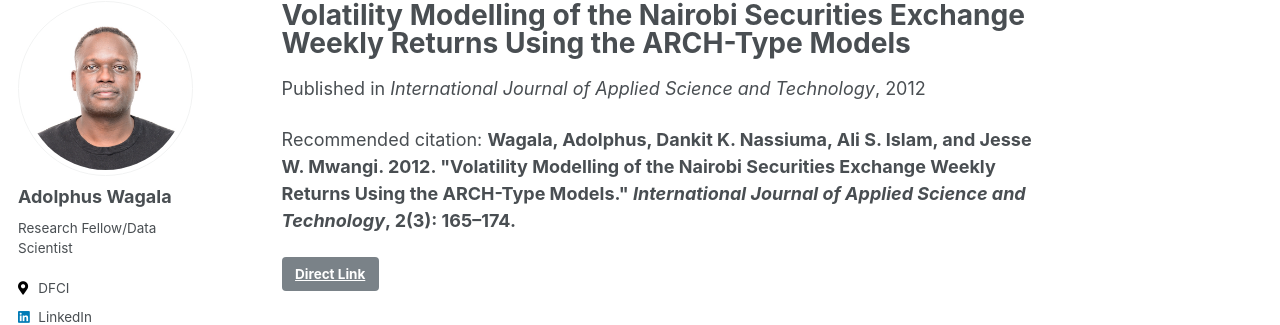
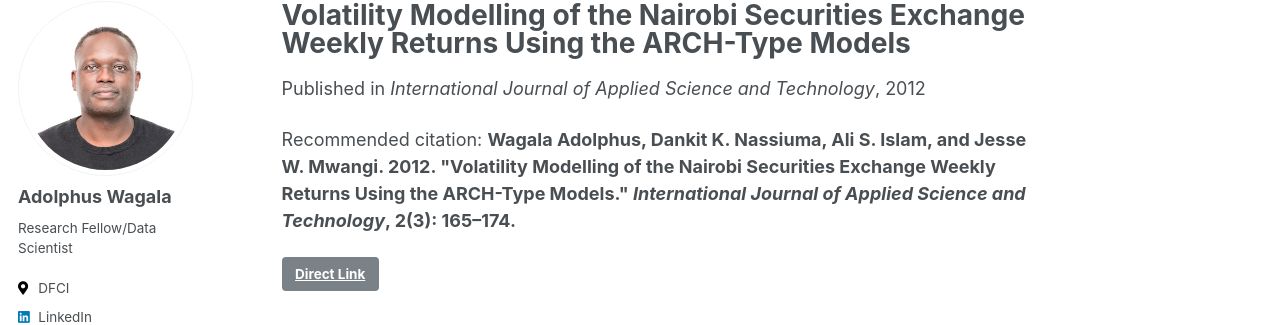
Before and after one commit to wagala/wagala.github.io, a Jekyll site: the page built from _publications/2012-volatility-modelling-nse-weekly-returns.md, in a window 1280 px wide. Shown: the part 117-442 px from the top of the page. Built offline with Jekyll 4.4.1, drawn with Linux system fonts in a browser that asks for light colours; some web fonts are replaced.

```diff
--- a/_publications/2012-volatility-modelling-nse-weekly-returns.md
+++ b/_publications/2012-volatility-modelling-nse-weekly-returns.md
@@ -5,5 +5,5 @@ permalink: /publication/2012-volatility-modelling-nse-weekly-returns
 date: 2012-03-01
 venue: 'International Journal of Applied Science and Technology'
 link: 'https://ijast.thebrpi.org/journals/Vol_2_No_3_March_2012/20.pdf'
-citation: "<b>Wagala, Adolphus<b>, Dankit K. Nassiuma, Ali S. Islam, and Jesse W. Mwangi. 2012. &quot;Volatility Modelling of the Nairobi Securities Exchange Weekly Returns Using the ARCH-Type Models.&quot; <i>International Journal of Applied Science and Technology</i>, 2(3): 165–174."
+citation: "<b>Wagala Adolphus<b>, Dankit K. Nassiuma, Ali S. Islam, and Jesse W. Mwangi. 2012. &quot;Volatility Modelling of the Nairobi Securities Exchange Weekly Returns Using the ARCH-Type Models.&quot; <i>International Journal of Applied Science and Technology</i>, 2(3): 165–174."
 ---
```
